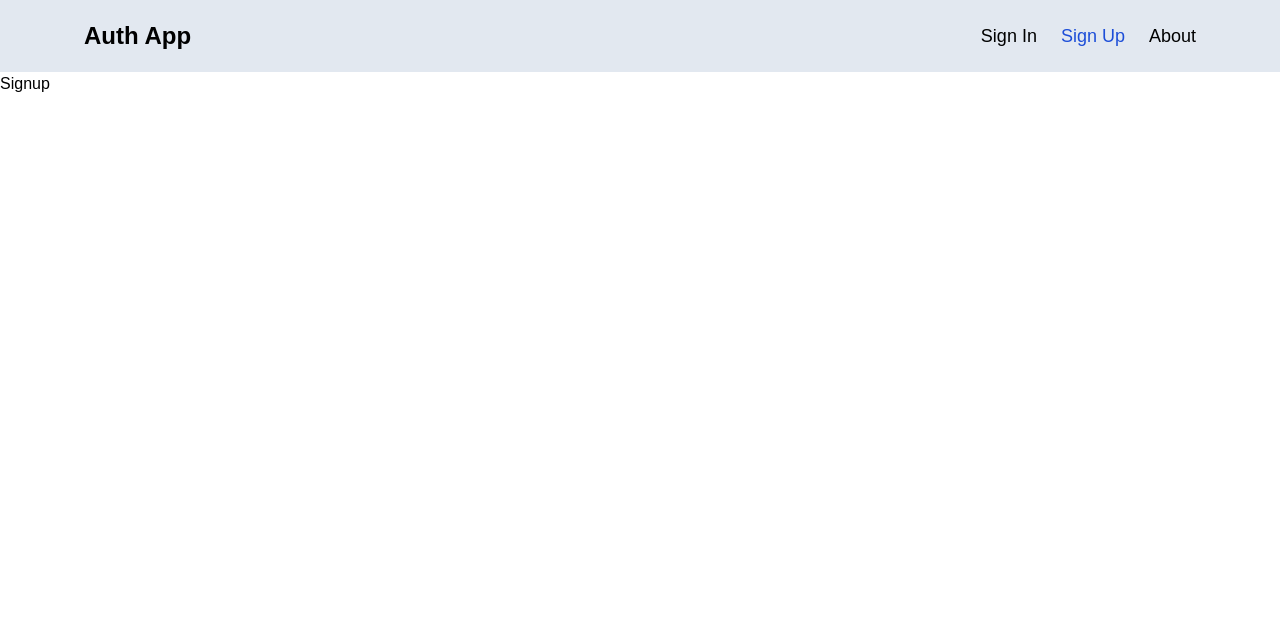
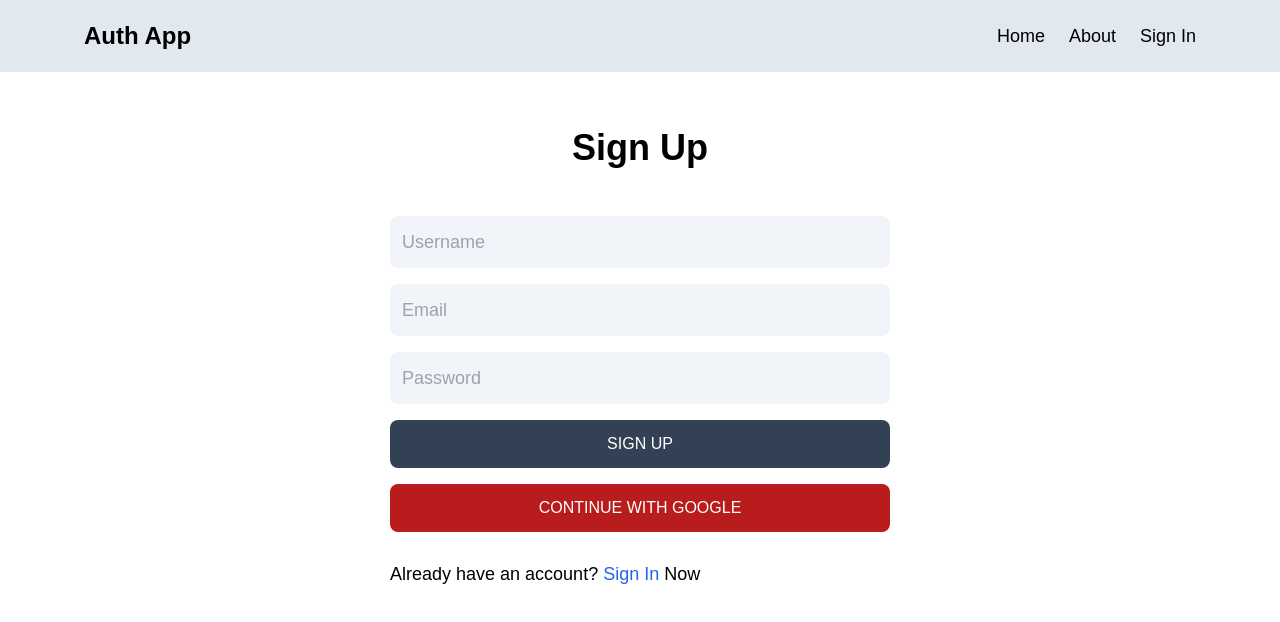
Before and after one commit to robiulsagor/react-auth-app, a React (Vite) app in the folder client/: page /signup in a window 1280 px wide. Shown: the top 622 px of the page. Built offline with nearby package versions, Linux system fonts and the light colour scheme; a web font is replaced by a local one.

Commit message:
Signup and Signin UI page design completed

```diff
--- a/client/src/components/Header.jsx
+++ b/client/src/components/Header.jsx
@@ -19,16 +19,17 @@ const Header = () => {
 
                 <ul className='flex gap-6 text-lg hover_state'>
                     <li>
+                        <NavLink to='/' className={({ isActive, IsPending }) => isActive && "text-blue-700"}>Home</NavLink>
+                    </li>
+                    <li>
+                        <NavLink to='/about' className={({ isActive, IsPending }) => isActive && "text-blue-700"}>About</NavLink>
+                    </li>
+                    <li>
                         <NavLink to='/signin'
                             className={({ isActive, IsPending }) => isActive && "text-blue-700"}
                         >Sign In</NavLink>
                     </li>
-                    <li>
-                        <NavLink to='/signup' className={({ isActive, IsPending }) => isActive && "text-blue-700"}>Sign Up</NavLink>
-                    </li>
-                    <li>
-                        <NavLink to='/about' className={({ isActive, IsPending }) => isActive && "text-blue-700"}>About</NavLink>
-                    </li>
+
                 </ul>
             </div>
         </div>
--- a/client/src/components/Layout.jsx
+++ b/client/src/components/Layout.jsx
@@ -6,7 +6,9 @@ const Layout = () => {
     return (
         <>
             <Header />
-            <Outlet />
+            <div className='max-w-6xl mx-auto mt-14'>
+                <Outlet />
+            </div>
         </>
     )
 }
--- a/client/src/index.css
+++ b/client/src/index.css
@@ -10,4 +10,21 @@ body {
     .hover_state>li>a:hover {
         @apply text-blue-600 transition-all
     }
+
+    .form>input {
+        @apply bg-slate-100 my-2 p-3 rounded-lg outline-none text-lg
+    }
+
+    .form_btn_1 {
+        @apply bg-slate-700 my-2 p-3 rounded-lg text-white transition-all w-full
+    }
+
+    .form_btn_2 {
+        @apply bg-red-700 my-2 p-3 rounded-lg text-white w-full
+    }
+
+    .link_blue {
+        @apply text-blue-600
+    }
+
 }
--- a/client/src/pages/Signin.jsx
+++ b/client/src/pages/Signin.jsx
@@ -1,8 +1,45 @@
-import React from 'react'
+import React, { useState } from 'react'
+import { Link } from 'react-router-dom'
 
 const Signin = () => {
+    const [user, setUser] = useState(
+        {
+            // username: '',
+            email: '',
+            password: '',
+        }
+    )
+
+    const handleSubmit = e => {
+        e.preventDefault()
+        console.log(user);
+    }
+
     return (
-        <div>Signin</div>
+        <div className=' max-w-[500px] mx-auto'>
+            <h2 className='text-4xl font-bold text-center'>Sign In</h2>
+
+            <form onSubmit={handleSubmit} className=' flex flex-col mt-10 form'>
+                {/* <input type="text" value={user.username}
+                    onChange={e => setUser({ ...user, username: e.target.value })}
+                    placeholder='Username'
+                /> */}
+                <input type="email" value={user.email}
+                    onChange={e => setUser({ ...user, email: e.target.value })}
+                    placeholder='Email'
+                />
+                <input type="password" value={user.password}
+                    onChange={e => setUser({ ...user, password: e.target.value })}
+                    placeholder='Password'
+                />
+
+            </form>
+
+            <button type='submit' className='form_btn_1'>SIGN IN</button>
+            <button type='submit' className='form_btn_2'>CONTINUE WITH GOOGLE</button>
+
+            <p className='mt-5 text-lg'>Don't have an account? <Link to='/signup' className='link_blue'>Sign Up</Link> Now  </p>
+        </div>
     )
 }
 
--- a/client/src/pages/Signup.jsx
+++ b/client/src/pages/Signup.jsx
@@ -1,8 +1,45 @@
-import React from 'react'
+import React, { useState } from 'react'
+import { Link } from 'react-router-dom'
 
 const Signup = () => {
+    const [user, setUser] = useState(
+        {
+            username: '',
+            email: '',
+            password: '',
+        }
+    )
+
+    const handleSubmit = e => {
+        e.preventDefault()
+        console.log(user);
+    }
+
     return (
-        <div>Signup</div>
+        <div className=' max-w-[500px] mx-auto'>
+            <h2 className='text-4xl font-bold text-center'>Sign Up</h2>
+
+            <form onSubmit={handleSubmit} className=' flex flex-col mt-10 form'>
+                <input type="text" value={user.username}
+                    onChange={e => setUser({ ...user, username: e.target.value })}
+                    placeholder='Username'
+                />
+                <input type="email" value={user.email}
+                    onChange={e => setUser({ ...user, email: e.target.value })}
+                    placeholder='Email'
+                />
+                <input type="password" value={user.password}
+                    onChange={e => setUser({ ...user, password: e.target.value })}
+                    placeholder='Password'
+                />
+
+            </form>
+
+            <button type='submit' className='form_btn_1  hover:bg-slate-600 transition-all'>SIGN UP</button>
+            <button type='submit' className='form_btn_2'>CONTINUE WITH GOOGLE</button>
+
+            <p className='mt-5 text-lg'>Already have an account? <Link to='/signin' className='link_blue'>Sign In</Link> Now  </p>
+        </div>
     )
 }
 
```
